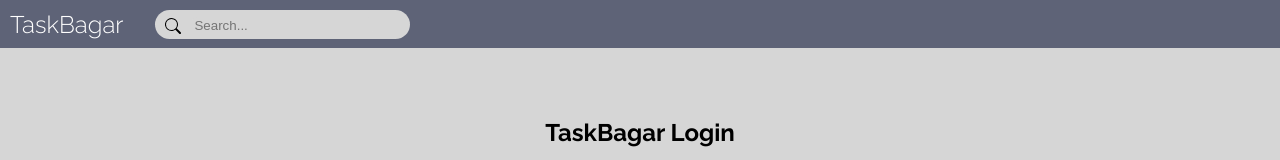
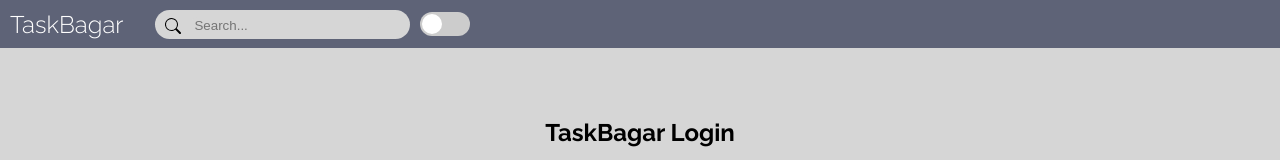
Before and after one commit to tranmanhduc2711/TaskBagar, a React (Create React App) app: page /login in a window 1280 px wide. Shown: the top 160 px of the page. Built offline with nearby package versions, Linux system fonts and the light colour scheme; no server answers.

Commit message:
add change mode toggle button

```diff
--- a/src/App.js
+++ b/src/App.js
@@ -1,6 +1,9 @@
 import "./style/_reset.scss";
 import "./style/_global.scss";
+import { useContext } from "react";
 import { BrowserRouter as Router, Routes, Route } from "react-router-dom";
+import { Context } from "./store/context";
+
 import Header from "./components/Header/Header";
 import AddNewProject from "./components/AddProject/AddProject";
 import Homepage from "./components/Homepage/Homepage";
@@ -10,10 +13,11 @@ import Workspace from "./components/Workspace";
 import Info from "./components/Info";
 
 function App() {
+  const isDark = useContext(Context).isDark[0];
   return (
     <>
       <Router>
-        <div className="App">
+        <div className={isDark ? `App Dark` : `App`}>
           <Header />
           <Routes>
             <Route path="/register" element={<Register />} />
--- a/src/components/Header/Header.jsx
+++ b/src/components/Header/Header.jsx
@@ -4,10 +4,12 @@ import { useNavigate } from "react-router-dom";
 import {Context} from "../../store/context";
 import { BsPlusLg, BsFillBellFill,BsSearch,BsFillPersonPlusFill } from "react-icons/bs";
 import './header.scss';
+
 export default function Header() {
   let navigate = useNavigate();
   const context = useContext(Context);
   const userContext = context.user;
+  const isDarkContext = context.isDark;
   const [searchContext,setSearchContext] = useState('');
   const [showBtns, setShowBtns] = useState(false);
   const [showAdminBtns, setShowAdminBtns] = useState(false);
@@ -58,6 +60,7 @@ export default function Header() {
     navigate('/login');
   }
 
+
   return (
     <>
       <div className="header d-flex-row">
@@ -74,6 +77,15 @@ export default function Header() {
             onKeyDown={handleSearch}
             ></input>
           </div>
+          <label className="switch">
+            <input
+              type="checkbox"
+              value={isDarkContext[0]}
+              onChange={()=>isDarkContext[1](!isDarkContext[0])}
+            />
+            <span className="slider round"></span>
+          </label>
+
         </div>
 
         {showBtns && <div className="header-icon d-flex-row">
--- a/src/components/Header/header.scss
+++ b/src/components/Header/header.scss
@@ -1,52 +1,110 @@
 @import "../../style/variable";
 
-.header{
+.header {
   background-color: $primary;
   height: 3rem;
   align-items: center;
   justify-content: space-between;
 
-    h2{
+  h2 {
     color: white !important;
     font-weight: 300;
   }
-    .content-wrap{
+  .content-wrap {
     align-items: center;
     margin: 10px;
-        .header-name{
+    .header-name {
       cursor: pointer;
     }
-        .header-search{
+    .header-search {
       margin-left: 2rem;
       position: relative;
       padding: 5px;
       border-radius: 30px;
       background-color: $grey;
-            input{
-                margin: 0rem 2rem ;
+      input {
+        margin: 0rem 2rem;
         border: none;
         background-color: $grey;
-                &:focus{
+        &:focus {
           outline: none;
         }
       }
-            .search-icon{
+      .search-icon {
         position: absolute;
         left: 10px;
         top: 8px;
       }
     }
+    .switch {
+      position: relative;
+      display: inline-block;
+      width: 50px;
+      height: 24px;
+      margin-left: 10px;
 
+      input {
+        opacity: 0;
+        width: 0;
+        height: 0;
       }
-    .header-icon{
+
+      input:checked + .slider {
+        background-color: #111;
+      }
+
+      input:focus + .slider {
+        box-shadow: 0 0 1px #111;
+      }
+
+      input:checked + .slider:before {
+        -webkit-transform: translateX(26px);
+        -ms-transform: translateX(26px);
+        transform: translateX(26px);
+      }
+
+      .slider {
+        position: absolute;
+        cursor: pointer;
+        top: 0;
+        left: 0;
+        right: 0;
+        bottom: 0;
+        background-color: #ccc;
+        -webkit-transition: 0.4s;
+        transition: 0.4s;
+
+        &:before {
+          position: absolute;
+          content: "";
+          height: 20px;
+          width: 20px;
+          left: 2px;
+          bottom: 2px;
+          background-color: white;
+          -webkit-transition: 0.4s;
+          transition: 0.4s;
+        }
+
+        &.round {
+          border-radius: 34px;
+
+          &:before {
+            border-radius: 50%;
+          }
+        }
+      }
+    }
+  }
+  .header-icon {
     align-items: center;
-        .add-pro-btn{
+    .add-pro-btn {
       padding: 0;
       border-radius: 50%;
       height: 30px;
       width: 30px;
     }
-        .header-account{
+    .header-account {
       width: 30px;
       height: 30px;
       display: inline-block;
@@ -57,28 +115,28 @@
       text-align: center;
 
       cursor: pointer;
-            p{
+      p {
         margin-top: 5px;
       }
     }
 
-        .icon-dropdown{
+    .icon-dropdown {
       position: absolute;
       top: 3rem;
       right: 10px;
       background-color: #fff;
-            div{
+      div {
         padding: 5px 10px;
         cursor: pointer;
 
-                &:hover{
+        &:hover {
           background: #eee;
         }
       }
     }
 
-        .btn{
-            &:hover{
+    .btn {
+      &:hover {
         cursor: pointer;
       }
     }
--- a/src/components/OtherTaskInfo/index.jsx
+++ b/src/components/OtherTaskInfo/index.jsx
@@ -1,6 +1,6 @@
 import React,{useState} from 'react'
 import { useNavigate } from "react-router-dom";
-
+import axios from 'axios';
 import CloseIcon from '@mui/icons-material/Close';
 import InfoIcon from '@mui/icons-material/Info';
 import LabelIcon from '@mui/icons-material/Label';
@@ -11,6 +11,7 @@ import AttachmentIcon from "@mui/icons-material/Attachment";
 import styles from './style.module.scss';
 
 const OtherTaskInfo = ({
+  taskId,
   taskName,
   employee,
   startDate,
@@ -18,10 +19,6 @@ const OtherTaskInfo = ({
   description,
   close,
 }) => {
-  /**
-   * Data will get from API
-   * All value above is temporary
-   */
 
   const [comment, setComment] = useState("");
   //check if employee participates task
@@ -37,10 +34,6 @@ const OtherTaskInfo = ({
     console.log(comment);
   };
 
-  // const employee = {
-  //   name: "Eployee name",
-  //   avatar: "url",
-  // };
   const labels = [
     {
       name: "label1",
@@ -82,9 +75,7 @@ const OtherTaskInfo = ({
   const handleClose = (e) => {
     if (e.target.classList[0] !== undefined) {
       if (e.target.classList[0].includes("layer")) {
-        {
-          close();
-        }
+        close();
       }
     }
   };
@@ -186,7 +177,14 @@ const OtherTaskInfo = ({
                 <button>ATTACHMENT</button>
               </div>
               <div>
-                <button className="danger">DELETE</button>
+                <button className="danger" onClick={async () => {
+                  await axios.delete('http://localhost:8000/tasks/deleteTask',{
+                    data: {
+                      task_id: taskId,
+                    }
+                  }).then(response => response.data)
+                  .catch(error=>console.log(error));
+                }}>DELETE</button>
               </div>
             </div>
           ) : (
--- a/src/components/Workspace/Task.jsx
+++ b/src/components/Workspace/Task.jsx
@@ -44,6 +44,7 @@ const Task = ({ task,index }) => {
 
                     {openTaskInfo && (
                         <OtherTaskInfo
+                            taskId={task.id}
                             taskName={task.name}
                             employee={{name:task.createdBy}}
                             startDate={startTime}
--- a/src/store/context.jsx
+++ b/src/store/context.jsx
@@ -6,6 +6,7 @@ export const Context = createContext();
 export default function({children}){
     const [statusList, setStatusList] = useState([]);
     const [tasks, setTasks] = useState([]);
+    const [isDark, setIsDark] = useState(false);
     //some simple data
     async function fetchStatusList(){
         await axios.get('http://localhost:8000/status')
@@ -28,6 +29,7 @@ export default function({children}){
         statusList,
         user: [user, setUser],
         tasks: [tasks, setTasks],
+        isDark: [isDark, setIsDark],
     }
 
     return <Context.Provider value={store}>{children}</Context.Provider>
```
Lines whose indentation alone changed are shown as unchanged.
